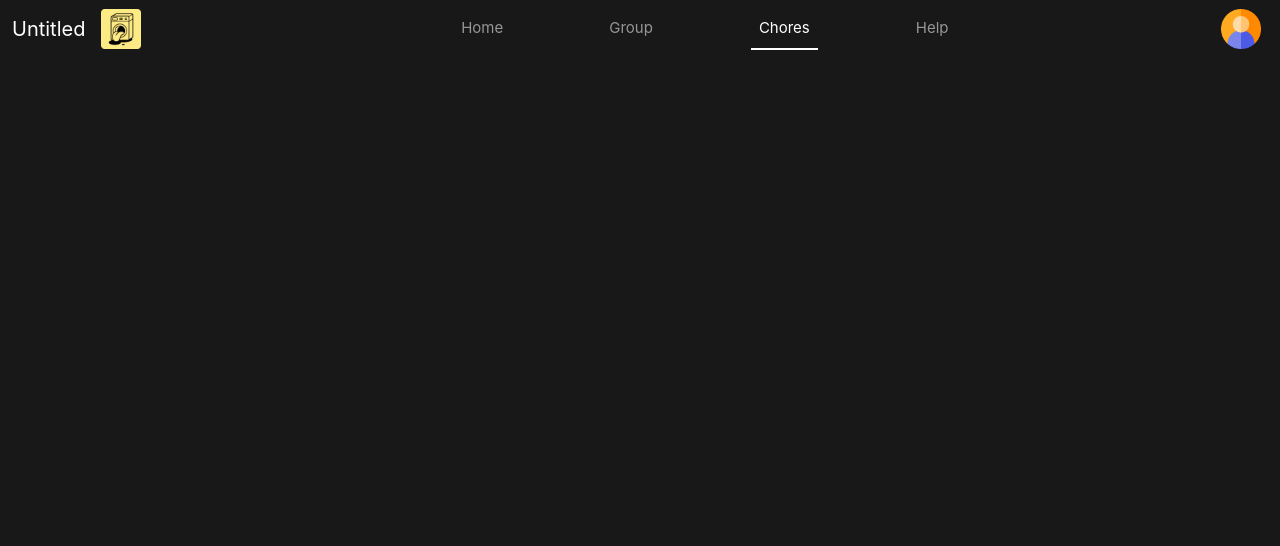
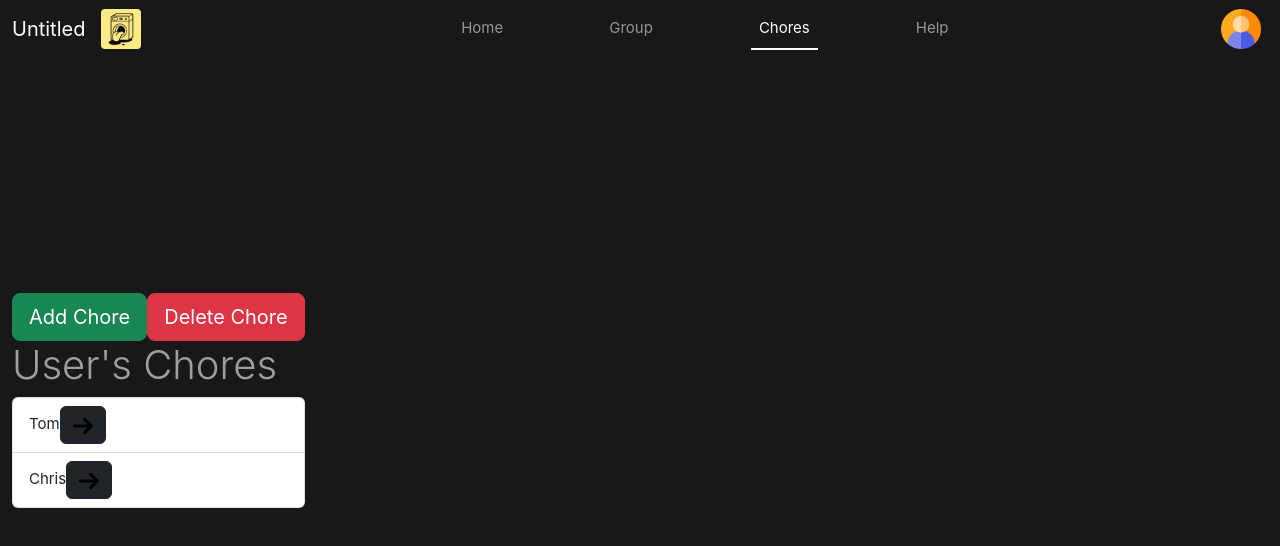
Before and after one commit to t02smith/untitled-chore-app, a Vue app: page /chores in a window 1280 px wide. Shown: the top 546 px of the page. Built offline with nearby package versions, Linux system fonts and the light colour scheme.

Commit message:
basic functionality

```diff
--- /dev/null
+++ b/src/components/AssignedList.vue
@@ -0,0 +1,59 @@
+<script setup>
+// API call to fetch user list
+// store the response in a list (e.g. const users = ref(response.data))
+// POST ... chores list
+// wld use vue's v-for loop
+
+import { ref } from 'vue';
+
+const currUser = ref("")
+const currChores = {
+    one: ref(''),
+    two: ref('')
+}
+
+function setCurrUser(name) {
+    // chores.get(name) <- for when API works -- assuming chore list stored in 'const chores'
+    currUser.value = name
+    currChores.one.value = 'Hoover'
+    currChores.two.value = 'Dishes'
+}
+</script>
+
+<template>
+    <h1 class="display-6">User's Chores</h1>
+    <ul class="list-group">
+        <li class="list-group-item">Tom<button @click="setCurrUser('Tom')" type="button" class="btn btn-dark btn-sml"
+                data-bs-toggle="modal" data-bs-target="#exampleModal"><img src="@/assets/arrow.png"
+                    alt="Image can't be displayed" width="20" height="20"></button> </li>
+        <li class="list-group-item">Chris<button @click="setCurrUser('Chris')" type="button" class="btn btn-dark btn-sml"
+                data-bs-toggle="modal" data-bs-target="#exampleModal"><img src="@/assets/arrow.png"
+                    alt="Image can't be displayed" width="20" height="20"></button> </li>
+    </ul>
+
+    <div class="modal fade" id="exampleModal" tabindex="-1" aria-labelledby="exampleModalLabel" aria-hidden="true">
+        <div class="modal-dialog">
+            <div class="modal-content">
+                <div class="modal-header">
+                    <h5 class="modal-title">{{ currUser }}'s Chores</h5>
+                    <button type="button" class="btn-close" data-bs-dismiss="modal" aria-label="Close"></button>
+                </div>
+                <div class="modal-body">
+                    <ul v-for="chore in currChores">
+                        {{ chore }}
+                    </ul>
+                </div>
+                <div class="modal-footer">
+                    <button type="button" class="btn btn-secondary" data-bs-dismiss="modal">Close</button>
+                </div>
+            </div>
+        </div>
+    </div>
+</template>
+
+<style scoped>
+div.modal-body,
+h5 {
+    color: black;
+}
+</style>
--- a/src/views/Chores.vue
+++ b/src/views/Chores.vue
@@ -1,10 +1,21 @@
 <script setup>
 import Navbar from "../components/Navbar.vue";
+import AssignedList from "../components/AssignedList.vue";
+
+function add() {
+}
+
+function del() {
+
+}
 </script>
 
 <template>
     <main>
         <Navbar />
+        <button @click="add" type="button" class="btn btn-success btn-lg">Add Chore</button>
+        <button @click="del" type="button" class="btn btn-danger btn-lg">Delete Chore</button>
+        <AssignedList />
     </main>
 </template>
 
```
Also changed, not shown: src/assets/arrow.png (added).
